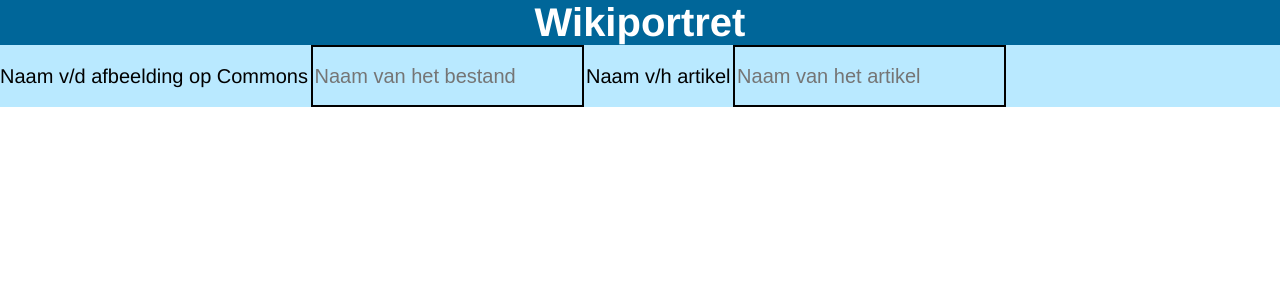
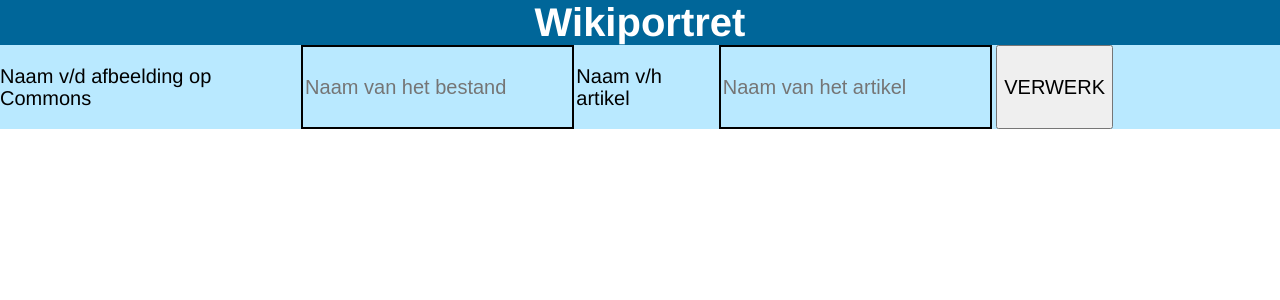
Before and after one commit to Daniuu-Wikipedia/Wikiportrait-Bot, a Flask app: page / in a window 1280 px wide. Shown: the top 300 px of the page. Run offline with Flask 3, Linux system fonts and the light colour scheme.

Commit message:
Implement submitting the input

```diff
--- a/GUI/templates/index.html
+++ b/GUI/templates/index.html
@@ -8,21 +8,30 @@
 {% block body %}
 <!-- Generate the input section -->
  <div class="inputlayer">
-    <!-- Explanatory Text for First Input -->
+    <!-- First Input: name of the file on Commons -->
+    <form action="review"
+          style="display: flex;"
+          method="POST">
+
         <p>Naam v/d afbeelding op Commons </p>
         <input type="text"
                id="File"
                name="File"
-           style="background-color: {{ data.image_input_bg }};"
+               style="background-color: rgb(185, 233, 255);"
                oninput="changeBackgroundColorFile(this.value)"
                placeholder="Naam van het bestand">
 
-    <!-- Explanatory Text for Second Input -->
+        <!-- Second Input: name of the Article on the Dutch Wikipedia -->
         <p>Naam v/h artikel</p>
         <input type="text"
                id="Article"
                name="Article"
                style="background-color: rgb(185, 233, 255);"
                placeholder="Naam van het artikel">
+
+        <!-- Button to submit this file to the server -->
+        <input type="submit"
+               value="VERWERK">
+    </form>
 </div>
 {% endblock %}
```
Lines whose indentation alone changed are shown as unchanged.
